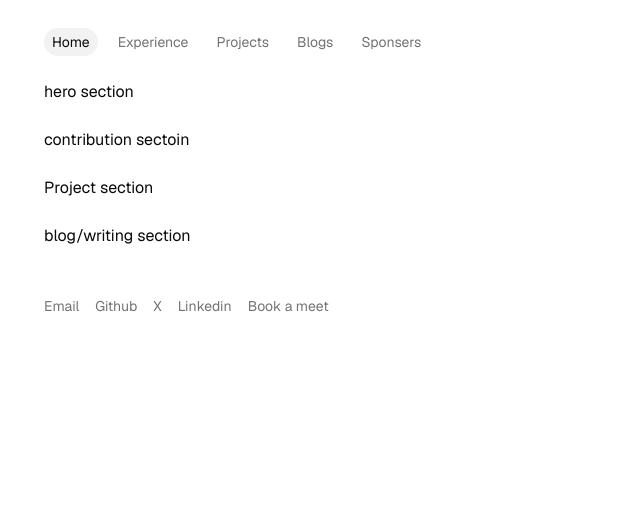
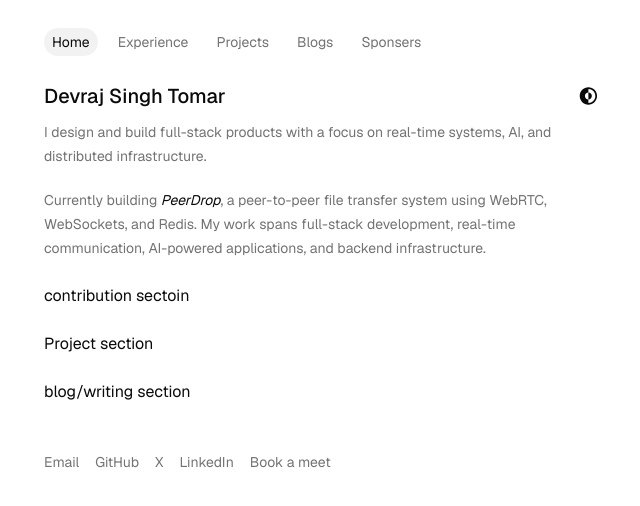
Before and after one commit to Devraj-singh-tomar/devraj-portfolio, a Next.js app: page / in a window 1280 px wide. Shown: the top 506 px of the page, without its empty margins (316-956 px from the left). Built offline with nearby package versions, Linux system fonts and the light colour scheme.

Commit message:
feat: implement hero section and site configuration, update footer links

```diff
--- a/src/app/page.tsx
+++ b/src/app/page.tsx
@@ -1,9 +1,14 @@
+import Hero from "@/components/hero";
+
 export default function Home() {
   return (
     <div className="space-y-6">
-      <div className="">hero section</div>
+      <Hero />
+
       <div className="">contribution sectoin</div>
+
       <div className="">Project section</div>
+
       <div className="">blog/writing section</div>
     </div>
   );
--- a/src/components/footer.tsx
+++ b/src/components/footer.tsx
@@ -1,25 +1,26 @@
 "use client";
 
+import { siteConfig } from "@/config/site";
+import { CopyIcon } from "lucide-react";
 import Link from "next/link";
 import { Tooltip, TooltipContent, TooltipTrigger } from "./ui/tooltip";
-import { CopyIcon } from "lucide-react";
 
 const footerLinks = [
   {
-    name: "Github",
-    href: "https://github.com/Devraj-singh-tomar",
+    name: "GitHub",
+    href: siteConfig.socials.github,
   },
   {
     name: "X",
-    href: "https://x.com/tomar_devraj01",
+    href: siteConfig.socials.x,
   },
   {
-    name: "Linkedin",
-    href: "",
+    name: "LinkedIn",
+    href: siteConfig.socials.linkedin,
   },
   {
     name: "Book a meet",
-    href: "",
+    href: siteConfig.links.calendar,
   },
 ];
 
@@ -32,22 +33,24 @@ export default function Footer() {
         </TooltipTrigger>
 
         <TooltipContent className="flex items-center justify-center">
-          <p className="font-semibold">devrajsinghtomar722@gmail.com</p>
+          <p className="font-semibold">{siteConfig.email}</p>
 
           <button
-            title="copy"
             type="button"
-            onClick={() =>
-              navigator.clipboard.writeText("devrajsinghtomar722@gmail.com")
-            }
+            title="Copy email"
+            aria-label="Copy email address"
+            onClick={() => navigator.clipboard.writeText(siteConfig.email)}
             className="cursor-pointer"
           >
-            <CopyIcon className="size-3.5 cursor-pointer" />
+            <CopyIcon className="size-3.5" />
           </button>
         </TooltipContent>
       </Tooltip>
 
-      {footerLinks.map(({ href, name }) => (
+      {footerLinks.map(({ href, name }) => {
+        if (!href) return null;
+
+        return (
           <Link
             target="_blank"
             rel="noopener noreferrer"
@@ -57,7 +60,8 @@ export default function Footer() {
           >
             {name}
           </Link>
-      ))}
+        );
+      })}
     </footer>
   );
 }
--- /dev/null
+++ b/src/components/hero.tsx
@@ -0,0 +1,33 @@
+import { siteConfig } from "@/config/site";
+import { ThemeToggle } from "./theme/theme-toggle";
+
+export default function Hero() {
+  return (
+    <section>
+      <div className="flex flex-col gap-2">
+        <div className="flex items-center justify-between">
+          <h1 className="text-xl font-medium">{siteConfig.name}</h1>
+
+          <ThemeToggle />
+        </div>
+
+        <p className="max-w-[34rem] text-sm leading-6 text-muted-foreground">
+          {siteConfig.tagline}
+        </p>
+      </div>
+
+      <p className="mt-5 max-w-[34rem] text-sm leading-6 text-muted-foreground">
+        Currently building{" "}
+        <a
+          href={siteConfig.currentlyBuilding.href}
+          className="text-foreground hover:underline underline-offset-2 italic"
+        >
+          {siteConfig.currentlyBuilding.name}
+        </a>
+        , {siteConfig.currentlyBuilding.description} My work spans full-stack
+        development, real-time communication, AI-powered applications, and
+        backend infrastructure.
+      </p>
+    </section>
+  );
+}
--- a/src/components/theme/theme-toggle.tsx
+++ b/src/components/theme/theme-toggle.tsx
@@ -11,6 +11,7 @@ export function ThemeToggle() {
     <Button
       variant="ghost"
       size="icon"
+      className={"rounded-full"}
       onClick={() => setTheme(theme === "light" ? "dark" : "light")}
     >
       <CgDarkMode className={`size-10 w-[1.3rem]`} />
--- /dev/null
+++ b/src/config/site.ts
@@ -0,0 +1,26 @@
+export const siteConfig = {
+  name: "Devraj Singh Tomar",
+
+  email: "devrajsinghtomar722@gmail.com",
+
+  tagline:
+    "I design and build full-stack products with a focus on real-time systems, AI, and distributed infrastructure.",
+
+  currentlyBuilding: {
+    name: "PeerDrop",
+    description:
+      "a peer-to-peer file transfer system using WebRTC, WebSockets, and Redis.",
+    href: "/peerdrop",
+  },
+
+  socials: {
+    linkedin: "https://linkedin.com",
+    github: "https://github.com/Devraj-singh-tomar",
+    x: "https://x.com/tomar_devraj01",
+  },
+
+  links: {
+    resume: "/resume.pdf",
+    calendar: "https://cal.com",
+  },
+} as const;
```
Lines whose indentation alone changed are shown as unchanged.
